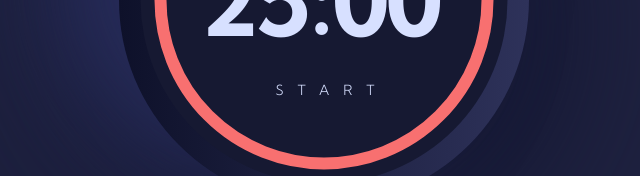
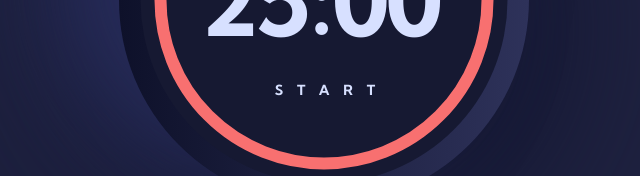
Before and after one commit to webdevbroz/pomodoro-app, a Next.js app: page / in a window 1280 px wide. Shown: the part 480-656 px from the top of the page, without its empty margins (316-956 px from the left). Built offline with nearby package versions, Linux system fonts and the light colour scheme.

Commit message:
Refactor pomodoro timer component
* Split Button timer code into separate component
* add color variants for ghost

```diff
--- a/app/src/components/pomodoro/pomodoro-timer.tsx
+++ b/app/src/components/pomodoro/pomodoro-timer.tsx
@@ -1,11 +1,11 @@
 'use client';
 
 // This is a client component 👈🏽
-import { useEffect, useRef, useState } from 'react';
+import { ReactElement, useEffect, useRef, useState } from 'react';
 import { Button } from '../ui/button';
 import { CircularTimer } from './circular-progress';
 
-export default function PomodoroTimer() {
+export default function PomodoroTimer(): ReactElement {
   const [timeRemaining, setTimeRemaining] = useState<number>(1500);
   const [isTimerActive, setIsTimerActive] = useState<boolean>(false);
   const [isFocusTime, setIsFocusTime] = useState<boolean>(true);
@@ -17,7 +17,7 @@ export default function PomodoroTimer() {
   const breakTimePercentage = (timeRemaining / 300) * 100;
   const percentage = isFocusTime ? focusTimePercentage : breakTimePercentage;
 
-  function startTimer() {
+  function startTimer(): () => void {
     intervalId.current = window.setInterval(
       () => setTimeRemaining((currentTimeRemaining) => currentTimeRemaining - 1),
       1000
@@ -31,7 +31,7 @@ export default function PomodoroTimer() {
     };
   }
 
-  function pauseTimer() {
+  function pauseTimer(): void {
     if (intervalId.current !== null) {
       clearInterval(intervalId.current);
     }
@@ -58,29 +58,27 @@ export default function PomodoroTimer() {
     }
   }, [timeRemaining, isFocusTime]);
 
+  const TimerButton = (): ReactElement => {
+    const pauseOrStartOnClick: () => void = isTimerActive ? pauseTimer : startTimer;
+    const pauseOrStartText: string = isTimerActive ? 'PAUSE' : 'START';
+    return (
+      <div className="absolute inset-x-[205] top-[275px] flex flex-col gap-1">
+        <Button
+          variant="ghost-peach"
+          className="pr-0 font-bold tracking-[1em] text-on-dark-background"
+          onClick={pauseOrStartOnClick}
+        >
+          {pauseOrStartText}
+        </Button>
+      </div>
+    );
+  };
+
   return (
     <div className="h-[410px] w-[410px]">
       <div className="relative flex h-[100%] flex-col items-center justify-center rounded-full bg-primary-dark">
         <CircularTimer percentage={percentage} colour="#f87070" minutes={minutes} seconds={seconds} />
-        <div className="absolute inset-x-[205] top-[275px] flex flex-col gap-1">
-          {isTimerActive ? (
-            <Button
-              variant="ghost"
-              className="pr-0 font-light tracking-[1em] text-on-dark-background hover:bg-primary-dark"
-              onClick={pauseTimer}
-            >
-              PAUSE
-            </Button>
-          ) : (
-            <Button
-              variant="ghost"
-              className="pr-0 font-light tracking-[1em] text-on-dark-background hover:bg-primary-dark"
-              onClick={startTimer}
-            >
-              START
-            </Button>
-          )}
-        </div>
+        <TimerButton />
       </div>
     </div>
   );
--- a/app/src/components/ui/button.tsx
+++ b/app/src/components/ui/button.tsx
@@ -16,7 +16,9 @@ const buttonVariants = cva(
           'border border-slate-200 bg-white hover:bg-slate-100 hover:text-slate-900 dark:border-slate-800 dark:bg-slate-950 dark:hover:bg-slate-800 dark:hover:text-slate-50',
         secondary:
           'bg-slate-100 text-slate-900 hover:bg-slate-100/80 dark:bg-slate-800 dark:text-slate-50 dark:hover:bg-slate-800/80',
-        ghost: 'hover:bg-slate-100 hover:text-slate-900 dark:hover:bg-slate-800 dark:hover:text-slate-50',
+        'ghost-aqua': 'hover:text-secondary-aqua',
+        'ghost-peach': 'hover:text-secondary-peach',
+        'ghost-purple': 'hover:text-secondary-purple',
         link: 'text-slate-900 underline-offset-4 hover:underline dark:text-slate-50',
       },
       size: {
```
